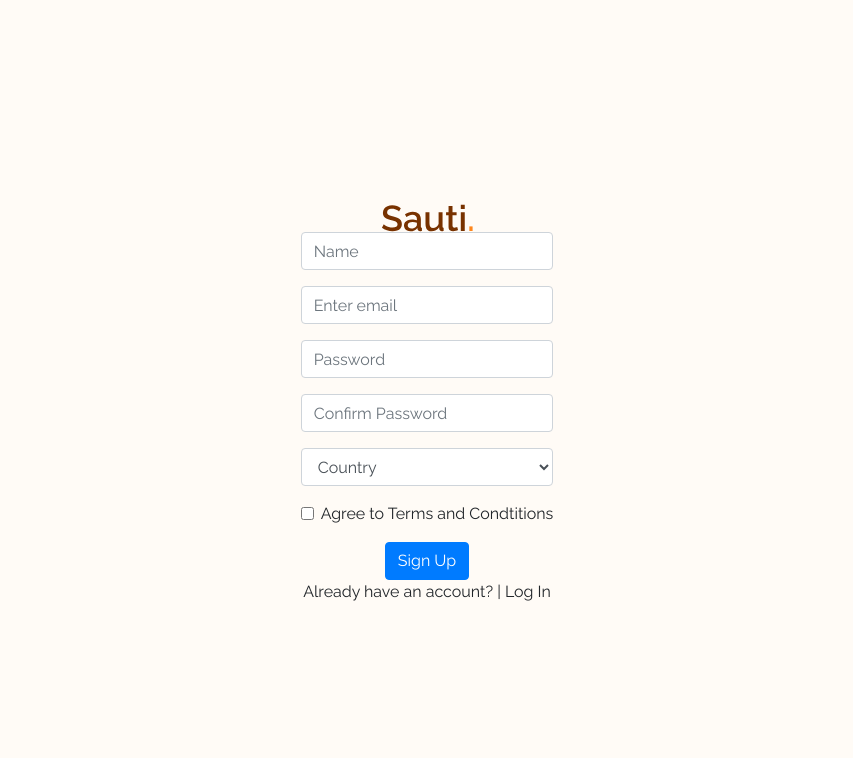
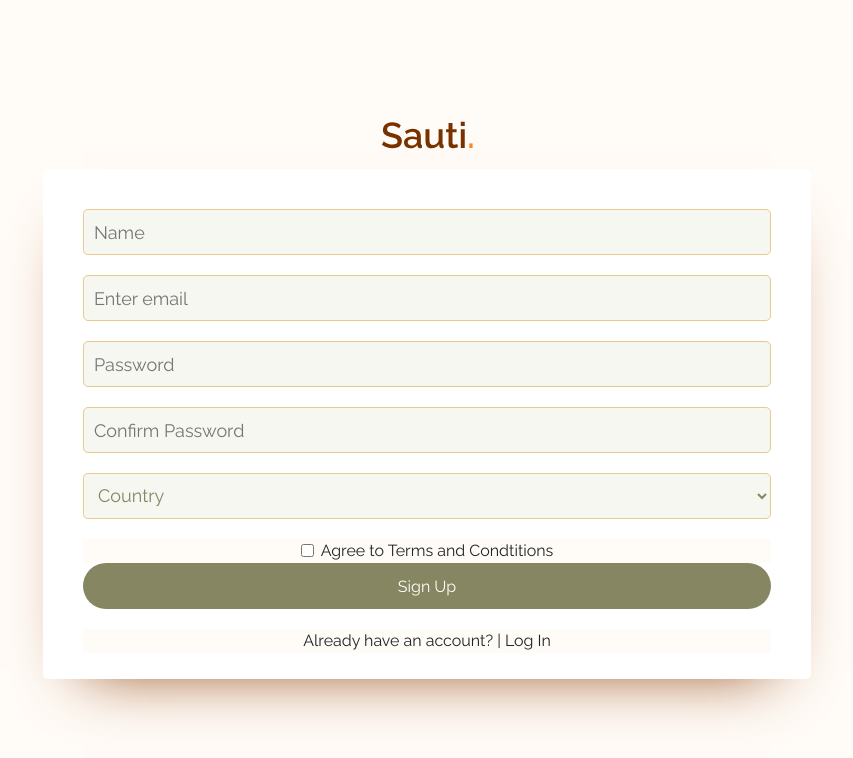
Before and after one commit to African-Marketplace-TT27/front-end, a React (Create React App) app in the folder african-marketplace/: page /Signup in a window 1280 px wide. Shown: the top 758 px of the page, without its empty margins (213-1066 px from the left). Built offline with nearby package versions, Linux system fonts and the light colour scheme.

Commit message:
styled product page, login, signup

```diff
--- a/african-marketplace/src/components/Login.js
+++ b/african-marketplace/src/components/Login.js
@@ -19,13 +19,6 @@ const WhiteForm = styled.form`
   padding: ${props => props.theme.formPadding};
   box-shadow: ${props => props.theme.formBoxShadow};
   border-radius: ${props => props.theme.formBorderRadius};
-
-  p {
-    background-color: white;
-    text-align: right;
-    color: #C87D55;
-    font-size: 15px;
-  }
 `
 
 const FormInput = styled.input`
--- a/african-marketplace/src/components/Signup.js
+++ b/african-marketplace/src/components/Signup.js
@@ -11,44 +11,62 @@ flex-direction:column;
 justify-content:center;
 align-items:center;
 height:100vh;
-margin:0 auto
+margin:0 auto;
+`
+const WhiteForm = styled.form`
+  background-color: ${props => props.theme.formBgColor};
+  padding: ${props => props.theme.formPadding};
+  box-shadow: ${props => props.theme.formBoxShadow};
+  border-radius: ${props => props.theme.formBorderRadius};
+`
 
+const FormInput = styled.input`
+  background-color: ${props => props.theme.inputBackgroundColor};
+  height: ${props => props.theme.inputHeight};
+  border: ${props => props.theme.inputBorder};
+  border-radius: ${props => props.theme.inputBorderRadius};
+  font-weight: ${props => props.theme.inputFontWeight};
+  font-size: ${props => props.theme.inputFontSize};
+  line-height: ${props => props.theme.inputLineHeight};
+  color: ${props => props.theme.inputColor};
+  width: ${props => props.theme.inputWidth};
+  padding: ${props => props.theme.inputPadding};
+  margin-bottom: ${props => props.theme.inputMarginBottom};
 `
+const FormButton = styled.button`
+  color: ${props => props.theme.buttonColor};
+  background-color: ${props => props.theme.buttonBgColor};
+  height: ${props => props.theme.buttonHeight};
+  border-radius: ${props => props.theme.buttonBorderRadius};
+  font-weight: ${props => props.theme.buttonFontWeight};
+  font-size: ${props => props.theme.butotnFontSize};
+  line-height: ${props => props.theme.buttonLineHeight};
+  text-align: ${props => props.theme.buttonTextAlign};
+  border: ${props => props.theme.buttonBorder};
+  width: ${props => props.theme.buttonWidth};
+  margin-bottom: 20px;
+`
+
 const Signup = () => {
   return (
-    <SignUp><br>
-    </br>
-      <img src={Logo} alt="Sauti logo" />
-      <Form>
-        <Form.Group controlId="formName">
-          <Form.Control type="text" placeholder="Name" />
-        </Form.Group>
+    <SignUp>
+      <img className='form-logo' src={Logo} alt="Sauti logo" />
+      <WhiteForm>
+          <FormInput type="text" placeholder="Name" />
+          <FormInput type="email" placeholder="Enter email" />
+          <FormInput type="password" placeholder="Password" />
+          <FormInput type="password" placeholder="Confirm Password" />
+          <FormInput  as="select">
+            <option>Country</option>
+          </FormInput>
+          <Form.Check type="checkbox" label="Agree to Terms and Condtitions" />
 
-        <Form.Group controlId="formBasicEmail">
-          <Form.Control type="email" placeholder="Enter email" />
-        </Form.Group>
-
-        <Form.Group controlId="formBasicPassword">
-          <Form.Control type="password" placeholder="Password" />
-        </Form.Group>
-        <Form.Group controlId="formBasicPassword">
-          <Form.Control type="password" placeholder="Confirm Password" />
-          </Form.Group>
-          <Form.Group>
-            <Form.Control  as="select">
-              <option>Country</option>
-            </Form.Control>
-          </Form.Group>
-
-        <Form.Group controlId="formBasicCheckbox">
-          <Form.Check type="checkbox" label="Agree to Terms and Condtitions" />
-        </Form.Group>
-        <Button variant="primary" type="submit">
-          Sign Up
-        </Button>
+          <FormButton type="submit">
+            Sign Up
+          </FormButton>
            {/* Will make into a link later */}
        <p>Already have an account? | Log In</p>
-      </Form>
+      </WhiteForm>
     </SignUp>
   );
 };
```
Also changed, not shown: african-marketplace/src/actions/index.js (+40 -40 lines), african-marketplace/src/reducers/index.js (+51 -51 lines), 1 other file (tests, documents, lock files or other folders).
